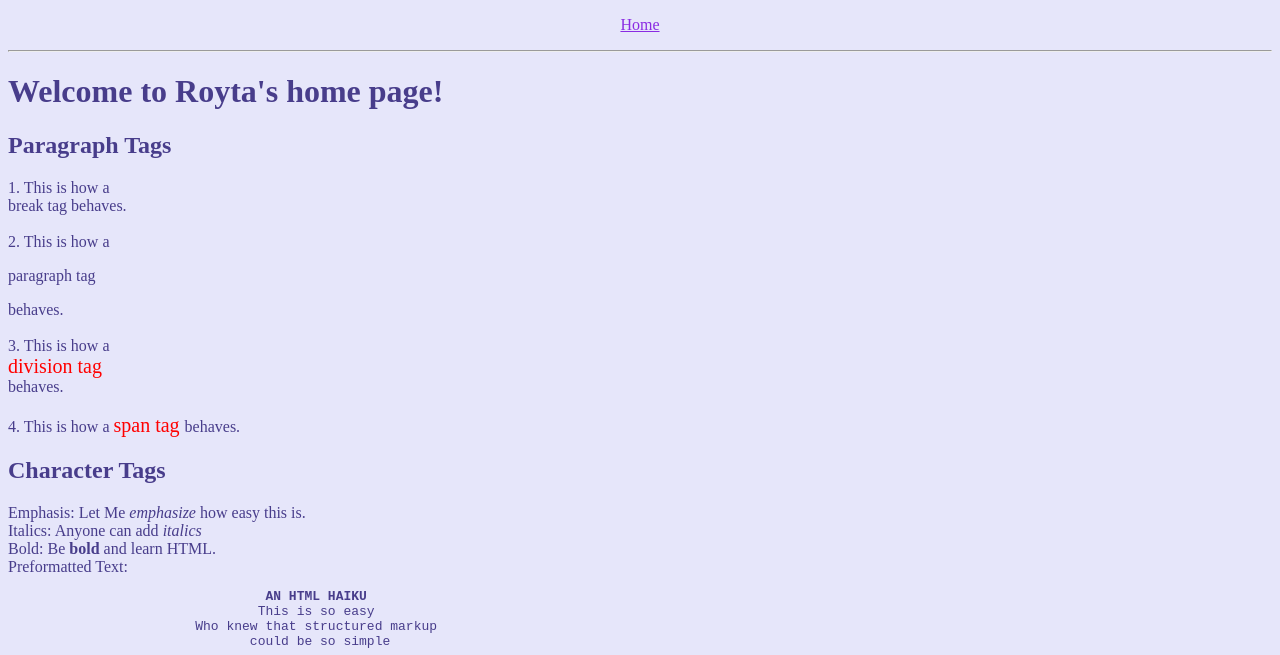
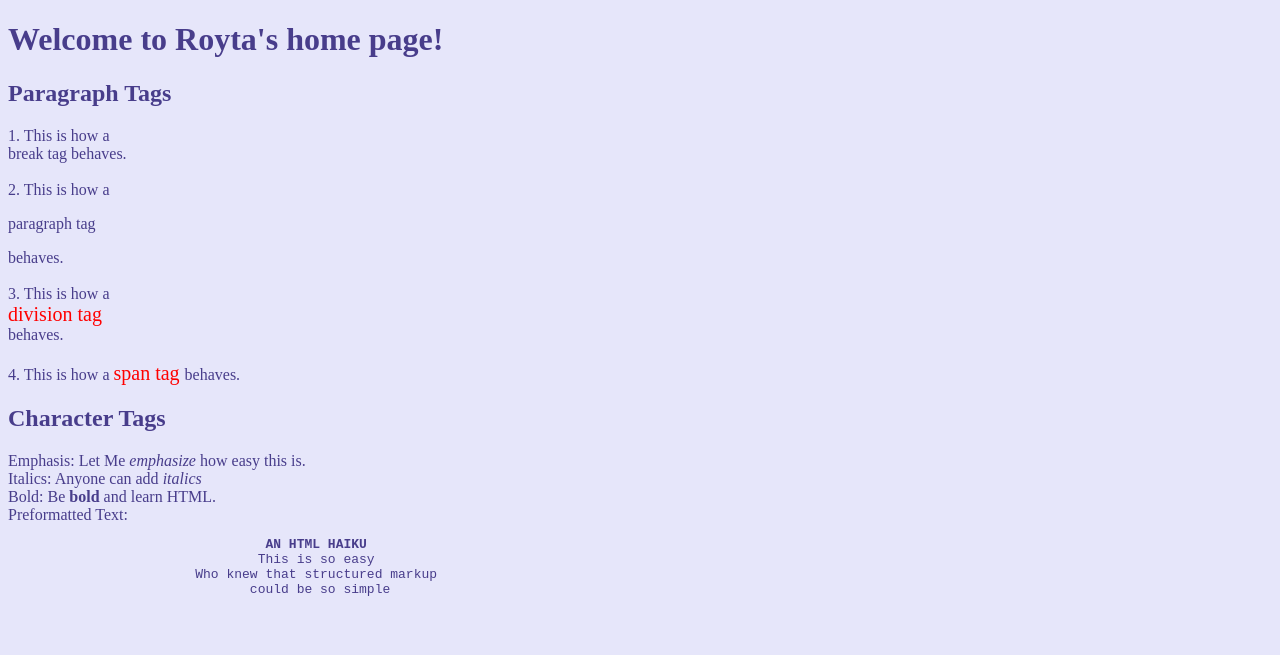
Before and after one commit to huda-ayaz/cisc1600-project1, a plain HTML site: page lab1_lab2_files/royta-home.html in a window 1280 px wide. Shown: the top 655 px of the page. Drawn offline with Linux system fonts and the light colour scheme.

Commit message:
Update royta-home.html
undoing my panic coding

```diff
--- a/lab1_lab2_files/royta-home.html
+++ b/lab1_lab2_files/royta-home.html
@@ -7,10 +7,6 @@
 			<title>My First Webpage</title>
 		</head>
 		<body>
-			<figure>
-       				 <a href="./index.html">Home</a>
-   			 </figure>
-			<hr>
 			<body bgcolor="Lavender" text="DarkSlateBlue">
 			<h1>Welcome to Royta's home page!</h1>
 			<h2>Paragraph Tags</h2>
```
